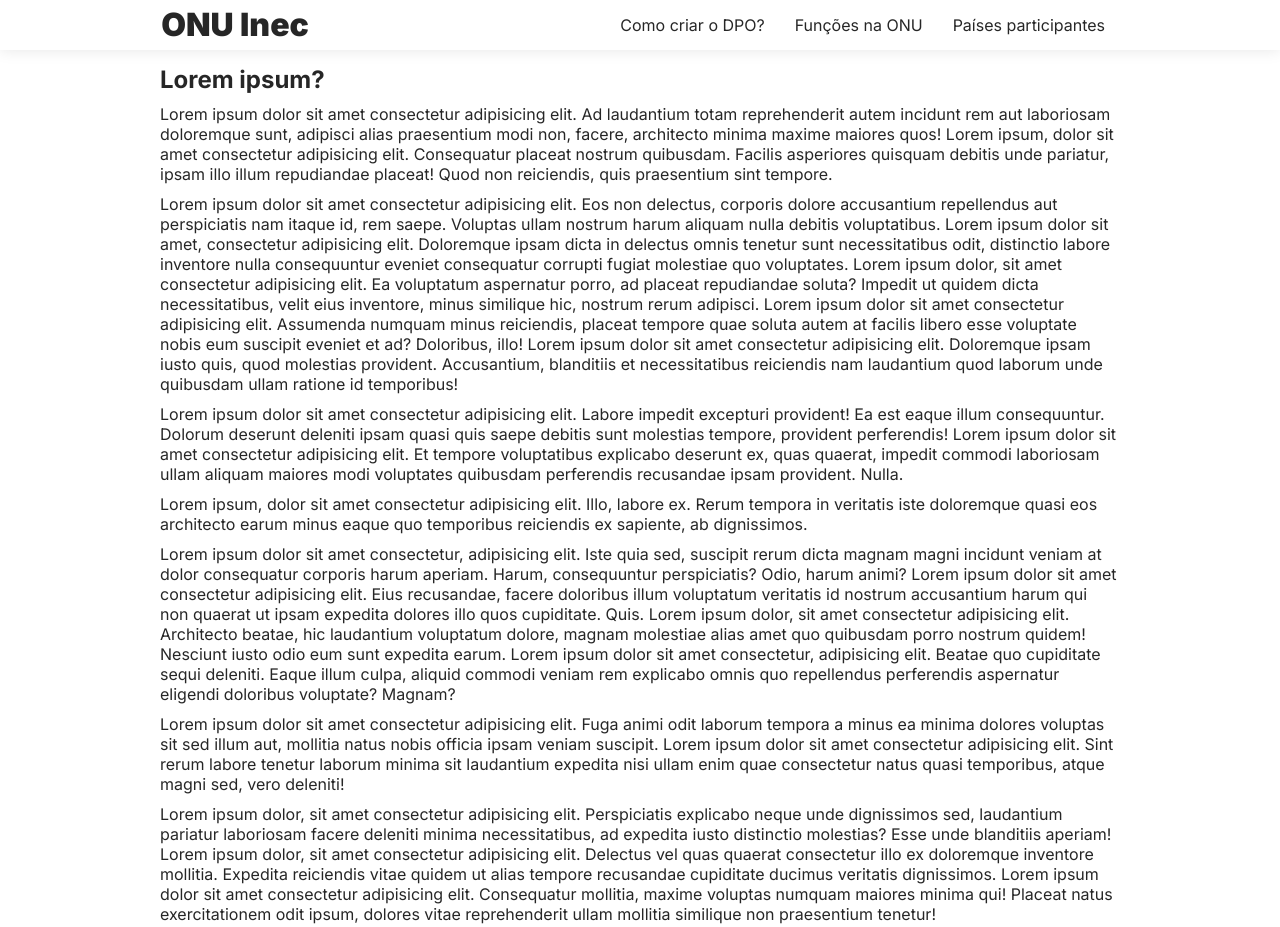
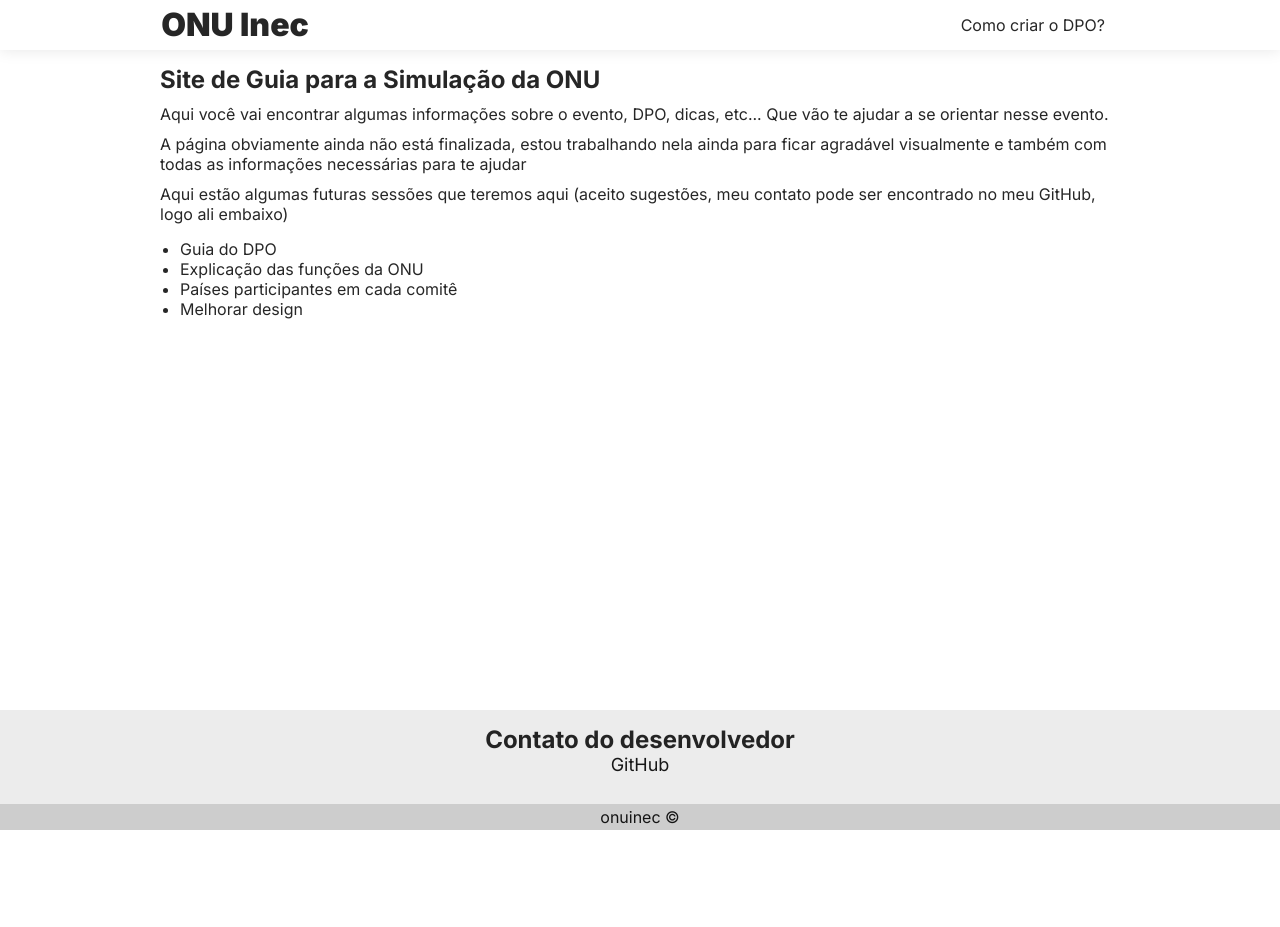
Before and after one commit to joaopedrov0/onuinec, a plain HTML site: page src/index.html in a window 1280 px wide. Shown: the top 927 px of the page. After the commit the page ends 830 px from the top, so only its background shows below. Drawn offline with Linux system fonts and the light colour scheme.

Commit message:
home page content fixed

```diff
--- a/src/index.html
+++ b/src/index.html
@@ -16,29 +16,31 @@
             <h1 class="logo">ONU Inec</h1>
             <span class="menu desktop-only">
                 <a href="./dpo.html" class="button">Como criar o DPO?</a>
-                <a href="" class="button">Funções na ONU</a>
-                <a href="" class="button">Países participantes</a>
+                <!-- <a href="" class="button">Funções na ONU</a>
+                <a href="" class="button">Países participantes</a> -->
             </span>
             <span class="mobile-only" onclick="toggleMenu()">Menu</span>
             <div class="menu-mobile mobile-only">
                 <menu>
                     <div class="menu-item-mobile" style="--i: 1"><a href="" class="button">Como criar o DPO?</a></div>
-                    <div class="menu-item-mobile" style="--i: 2"><a href="" class="button">Funções na ONU</a></div>
-                    <div class="menu-item-mobile" style="--i: 3"><a href="" class="button">Países participantes</a></div>
+                    <!-- <div class="menu-item-mobile" style="--i: 2"><a href="" class="button">Funções na ONU</a></div>
+                    <div class="menu-item-mobile" style="--i: 3"><a href="" class="button">Países participantes</a></div> -->
                 </menu>
             </div>
         </div>
     </header>
     <main>
         <div class="wrap">
-            <h2>Lorem ipsum?</h2>
-            <p>Lorem ipsum dolor sit amet consectetur adipisicing elit. Ad laudantium totam reprehenderit autem incidunt rem aut laboriosam doloremque sunt, adipisci alias praesentium modi non, facere, architecto minima maxime maiores quos! Lorem ipsum, dolor sit amet consectetur adipisicing elit. Consequatur placeat nostrum quibusdam. Facilis asperiores quisquam debitis unde pariatur, ipsam illo illum repudiandae placeat! Quod non reiciendis, quis praesentium sint tempore.</p>
-            <p>Lorem ipsum dolor sit amet consectetur adipisicing elit. Eos non delectus, corporis dolore accusantium repellendus aut perspiciatis nam itaque id, rem saepe. Voluptas ullam nostrum harum aliquam nulla debitis voluptatibus. Lorem ipsum dolor sit amet, consectetur adipisicing elit. Doloremque ipsam dicta in delectus omnis tenetur sunt necessitatibus odit, distinctio labore inventore nulla consequuntur eveniet consequatur corrupti fugiat molestiae quo voluptates. Lorem ipsum dolor, sit amet consectetur adipisicing elit. Ea voluptatum aspernatur porro, ad placeat repudiandae soluta? Impedit ut quidem dicta necessitatibus, velit eius inventore, minus similique hic, nostrum rerum adipisci. Lorem ipsum dolor sit amet consectetur adipisicing elit. Assumenda numquam minus reiciendis, placeat tempore quae soluta autem at facilis libero esse voluptate nobis eum suscipit eveniet et ad? Doloribus, illo! Lorem ipsum dolor sit amet consectetur adipisicing elit. Doloremque ipsam iusto quis, quod molestias provident. Accusantium, blanditiis et necessitatibus reiciendis nam laudantium quod laborum unde quibusdam ullam ratione id temporibus!</p>
-            <p>Lorem ipsum dolor sit amet consectetur adipisicing elit. Labore impedit excepturi provident! Ea est eaque illum consequuntur. Dolorum deserunt deleniti ipsam quasi quis saepe debitis sunt molestias tempore, provident perferendis! Lorem ipsum dolor sit amet consectetur adipisicing elit. Et tempore voluptatibus explicabo deserunt ex, quas quaerat, impedit commodi laboriosam ullam aliquam maiores modi voluptates quibusdam perferendis recusandae ipsam provident. Nulla.</p>
-            <p>Lorem ipsum, dolor sit amet consectetur adipisicing elit. Illo, labore ex. Rerum tempora in veritatis iste doloremque quasi eos architecto earum minus eaque quo temporibus reiciendis ex sapiente, ab dignissimos.</p>
-            <p>Lorem ipsum dolor sit amet consectetur, adipisicing elit. Iste quia sed, suscipit rerum dicta magnam magni incidunt veniam at dolor consequatur corporis harum aperiam. Harum, consequuntur perspiciatis? Odio, harum animi? Lorem ipsum dolor sit amet consectetur adipisicing elit. Eius recusandae, facere doloribus illum voluptatum veritatis id nostrum accusantium harum qui non quaerat ut ipsam expedita dolores illo quos cupiditate. Quis. Lorem ipsum dolor, sit amet consectetur adipisicing elit. Architecto beatae, hic laudantium voluptatum dolore, magnam molestiae alias amet quo quibusdam porro nostrum quidem! Nesciunt iusto odio eum sunt expedita earum. Lorem ipsum dolor sit amet consectetur, adipisicing elit. Beatae quo cupiditate sequi deleniti. Eaque illum culpa, aliquid commodi veniam rem explicabo omnis quo repellendus perferendis aspernatur eligendi doloribus voluptate? Magnam?</p>
-            <p>Lorem ipsum dolor sit amet consectetur adipisicing elit. Fuga animi odit laborum tempora a minus ea minima dolores voluptas sit sed illum aut, mollitia natus nobis officia ipsam veniam suscipit. Lorem ipsum dolor sit amet consectetur adipisicing elit. Sint rerum labore tenetur laborum minima sit laudantium expedita nisi ullam enim quae consectetur natus quasi temporibus, atque magni sed, vero deleniti!</p>
-            <p>Lorem ipsum dolor, sit amet consectetur adipisicing elit. Perspiciatis explicabo neque unde dignissimos sed, laudantium pariatur laboriosam facere deleniti minima necessitatibus, ad expedita iusto distinctio molestias? Esse unde blanditiis aperiam! Lorem ipsum dolor, sit amet consectetur adipisicing elit. Delectus vel quas quaerat consectetur illo ex doloremque inventore mollitia. Expedita reiciendis vitae quidem ut alias tempore recusandae cupiditate ducimus veritatis dignissimos. Lorem ipsum dolor sit amet consectetur adipisicing elit. Consequatur mollitia, maxime voluptas numquam maiores minima qui! Placeat natus exercitationem odit ipsum, dolores vitae reprehenderit ullam mollitia similique non praesentium tenetur!</p>
+            <h2>Site de Guia para a Simulação da ONU</h2>
+            <p>Aqui você vai encontrar algumas informações sobre o evento, DPO, dicas, etc... Que vão te ajudar a se orientar nesse evento.</p>
+            <p>A página obviamente ainda não está finalizada, estou trabalhando nela ainda para ficar agradável visualmente e também com todas as informações necessárias para te ajudar</p>
+            <p>Aqui estão algumas futuras sessões que teremos aqui (aceito sugestões, meu contato pode ser encontrado no meu GitHub, logo ali embaixo)</p>
+            <ul>
+                <li>Guia do DPO</li>
+                <li>Explicação das funções da ONU</li>
+                <li>Países participantes em cada comitê</li>
+                <li>Melhorar design</li>
+            </ul>
         </div>
     </main>
     <footer class="bg3">
```
Also changed, not shown: src/dpo.html (+4 -4 lines).
